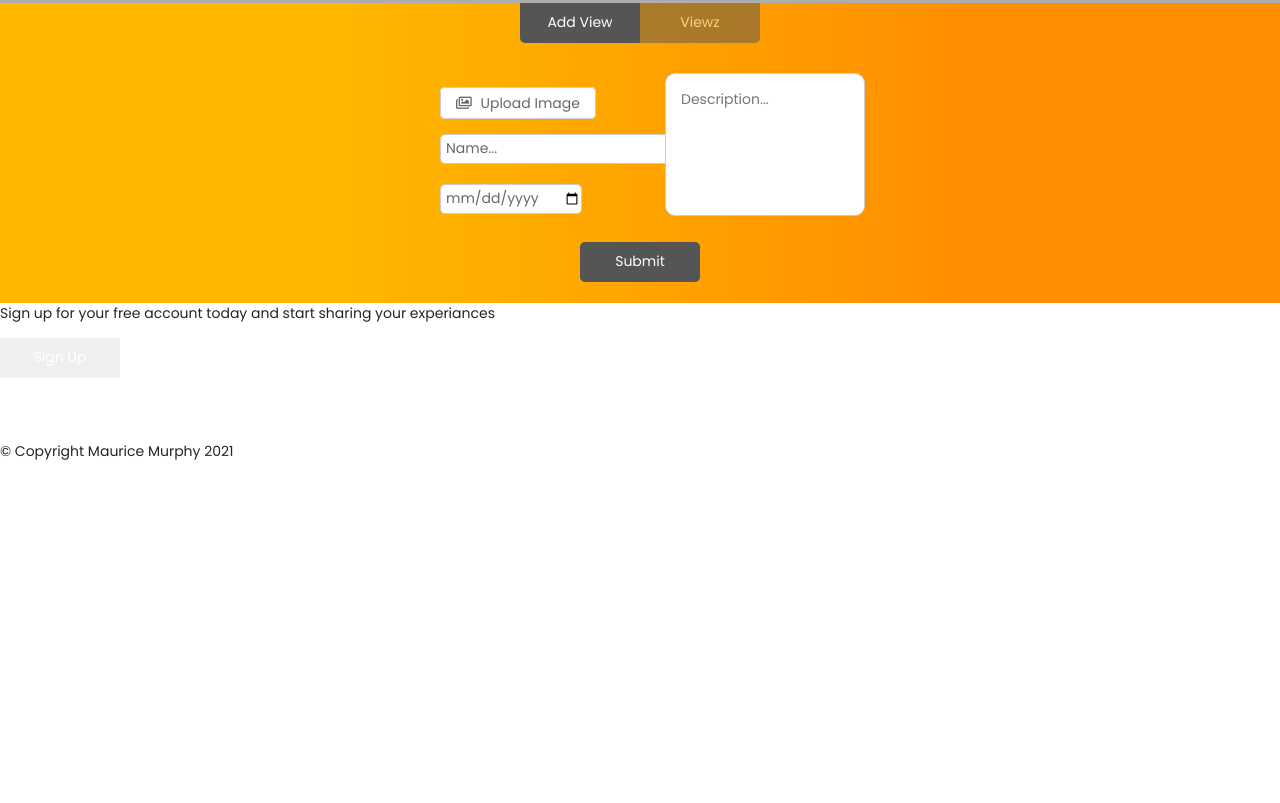
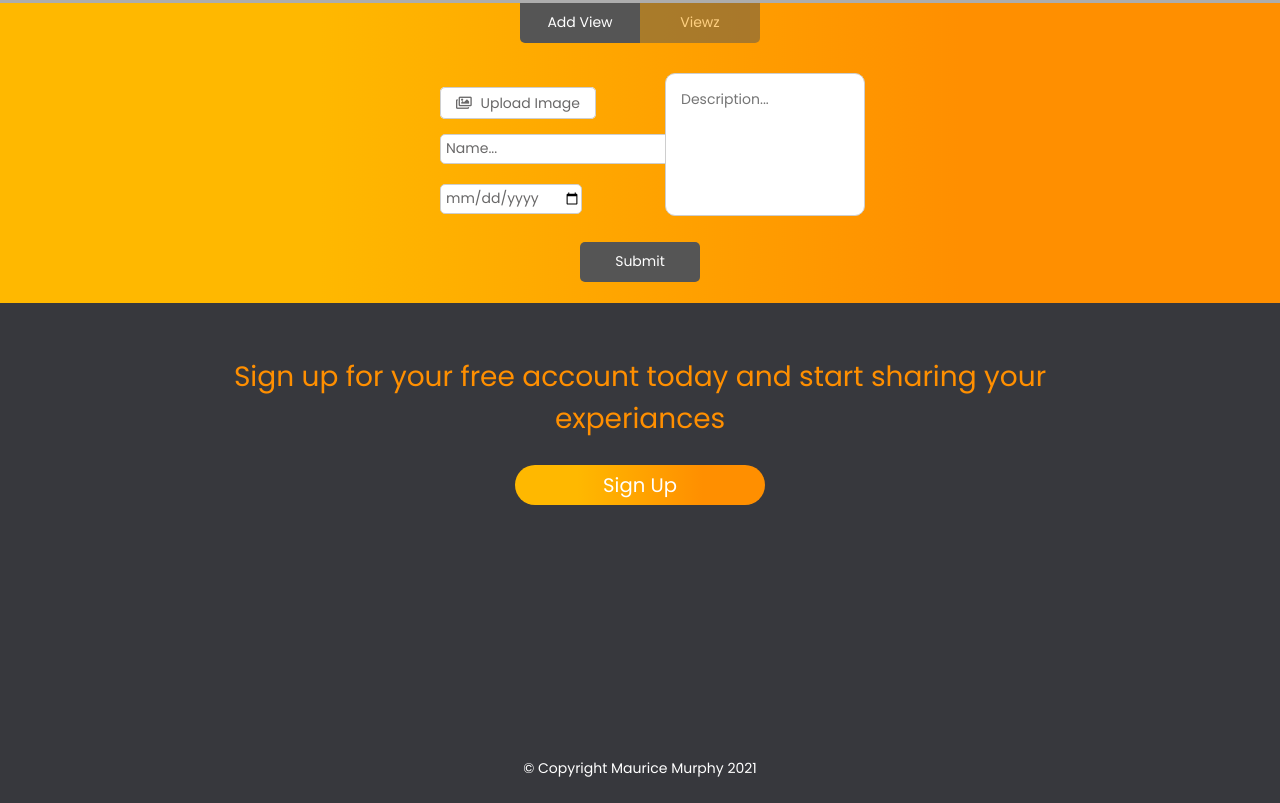
Before and after one commit to Code-Institute-Submissions/Viewz, a website: page index.html in a window 1280 px wide. Shown: the part 1517-2320 px from the top of the page. Before the commit the page ends 1993 px from the top, so only its background shows below. Drawn offline with nearby package versions, Linux system fonts and the light colour scheme.

Commit message:
Add styles for sign-up section and social icons and links

```diff
--- a/assets/css/styles.css
+++ b/assets/css/styles.css
@@ -562,3 +562,55 @@ input::placeholder {
 input#date {
   color: var(--bg-color-text);
 }
+
+/* ----------Footer---------- */
+footer {
+  height: 500px;
+  background: #37383d;
+}
+
+.sign-up {
+  display: flex;
+  flex-direction: column;
+  justify-content: center;
+  align-items: center;
+  height: 200px;
+}
+
+.sign-up p {
+  text-align: center;
+  width: 80vw;
+  color: var(--bg-color-gradOne);
+  font-size: 2rem;
+  padding: 25px;
+  margin: 30px 0 0 0;
+}
+
+.sign-up button {
+  width: 250px;
+  height: 40px;
+  border-radius: 20px;
+  background: linear-gradient(
+    90deg,
+    rgba(255, 184, 0, 1) 25%,
+    rgba(255, 143, 0, 1) 75%
+  );
+  color: #fff;
+  line-height: 40px;
+  font-size: 1.4rem;
+}
+
+.social-container {
+  display: flex;
+  justify-content: center;
+  height: 200px;
+}
+
+.copyright {
+  color: #fff;
+  height: 100px;
+  display: flex;
+  justify-content: center;
+  align-items: flex-end;
+  padding: 10px;
+}
```
